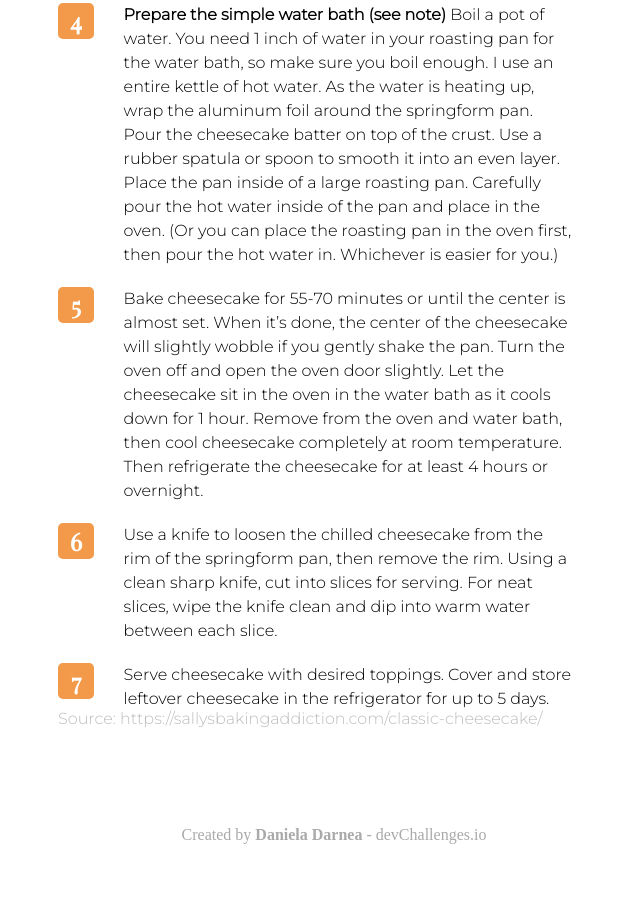
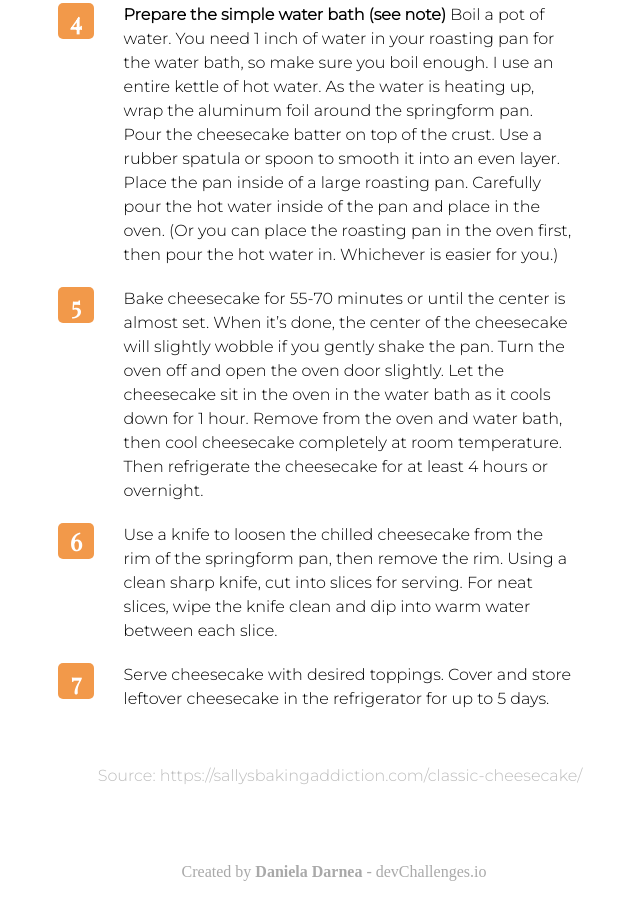
Before and after one commit to mdanieladla/recipe-page, a plain HTML site: page index.html in a window 1280 px wide. Shown: the part 2115-3019 px from the top of the page, without its empty margins (178-818 px from the left). Before the commit the page ends 2982 px from the top, so only its background shows below. Drawn offline with nearby package versions, Linux system fonts and the light colour scheme.

Commit message:
fixed source above footer

```diff
--- a/index.html
+++ b/index.html
@@ -196,9 +196,9 @@
           cheesecake in the refrigerator for up to 5 days.
         </p>
       </div>
-      <span class="small-bottom"
-        >Source: https://sallysbakingaddiction.com/classic-cheesecake/
-      </span>
+      <p class="small-bottom">
+        Source: https://sallysbakingaddiction.com/classic-cheesecake/
+      </p>
     </main>
     <footer class="footer">
       <div class="attribution">
--- a/styles/main.css
+++ b/styles/main.css
@@ -247,12 +247,12 @@ font-family: 'Playfair Display', serif;
     font-size: .75rem;
     font-family: var(--montserrat-font);
     font-weight: 400;
-    margin: 26px 0 129px 12px;
+    margin: 26px 0 0px 12px;
 }
 
 /*FOOTER*/
 .footer{
-    margin: 100px auto 24px auto;
+    margin: 80px auto 24px auto;
     color: rgba(169, 169, 169, 1);
     text-align: center;
 }
```
